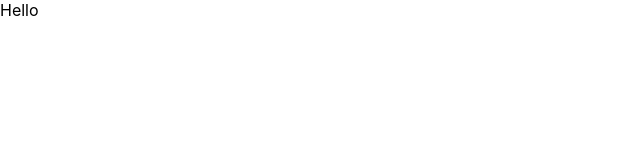
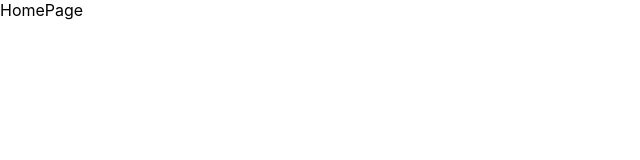
Before and after one commit to vivekbhatt07/portfolio, a React (Create React App) app: page / in a window 1280 px wide. Shown: the top 160 px of the page, without its empty margins (0-640 px from the left). Built offline with nearby package versions, Linux system fonts and the light colour scheme.

Commit message:
add: Pages

```diff
--- a/package.json
+++ b/package.json
@@ -3,6 +3,9 @@
   "version": "0.1.0",
   "private": true,
   "dependencies": {
+    "@emotion/react": "^11.10.5",
+    "@emotion/styled": "^11.10.5",
+    "@mui/material": "^5.11.3",
     "@testing-library/jest-dom": "^5.16.5",
     "@testing-library/react": "^13.4.0",
     "@testing-library/user-event": "^13.5.0",
--- a/src/App.js
+++ b/src/App.js
@@ -1,7 +1,12 @@
 import "./App.css";
+import { HomePage } from "./Pages";
 
 function App() {
-  return <div className="App">Hello</div>;
+  return (
+    <div className="App">
+      <HomePage />
+    </div>
+  );
 }
 
 export default App;
--- /dev/null
+++ b/src/Pages/AboutPage/index.jsx
@@ -0,0 +1,7 @@
+import React from "react";
+
+function AboutPage() {
+  return <div></div>;
+}
+
+export default AboutPage;
--- /dev/null
+++ b/src/Pages/HomePage/index.jsx
@@ -0,0 +1,7 @@
+import React from "react";
+
+function HomePage() {
+  return <div>HomePage</div>;
+}
+
+export default HomePage;
--- /dev/null
+++ b/src/Pages/ProjectPage/index.jsx
@@ -0,0 +1,7 @@
+import React from "react";
+
+function ProjectPage() {
+  return <div></div>;
+}
+
+export default ProjectPage;
--- /dev/null
+++ b/src/Pages/index.jsx
@@ -0,0 +1,5 @@
+import AboutPage from "./AboutPage";
+import HomePage from "./HomePage";
+import ProjectPage from "./ProjectPage";
+
+export { AboutPage, HomePage, ProjectPage };
```
Also changed, not shown: 1 other file (tests, documents, lock files or other folders).
